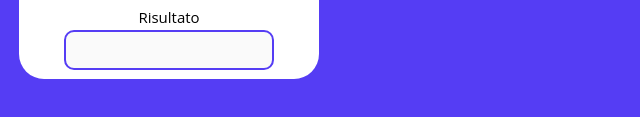
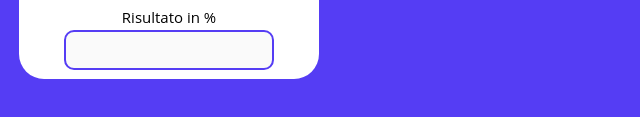
Before and after one commit to danielechi/percentuale-ita, a plain HTML site: page index.html in a window 1280 px wide. Shown: the part 641-758 px from the top of the page, 0-640 px from the left. Drawn offline with nearby package versions, Linux system fonts and the light colour scheme.

Commit message:
Update index.html

```diff
--- a/index.html
+++ b/index.html
@@ -51,7 +51,7 @@
 <input type='text' id="pointspossible"/>
 <p>Inserisci il secondo numero</p>
 <input type='text' id="pointsgiven" />
-<p>Risultato</p>
+<p>Risultato in %</p>
 <input class='ult' type='text' id="pointsperc" disabled/>
 </div>
 </div>
```
